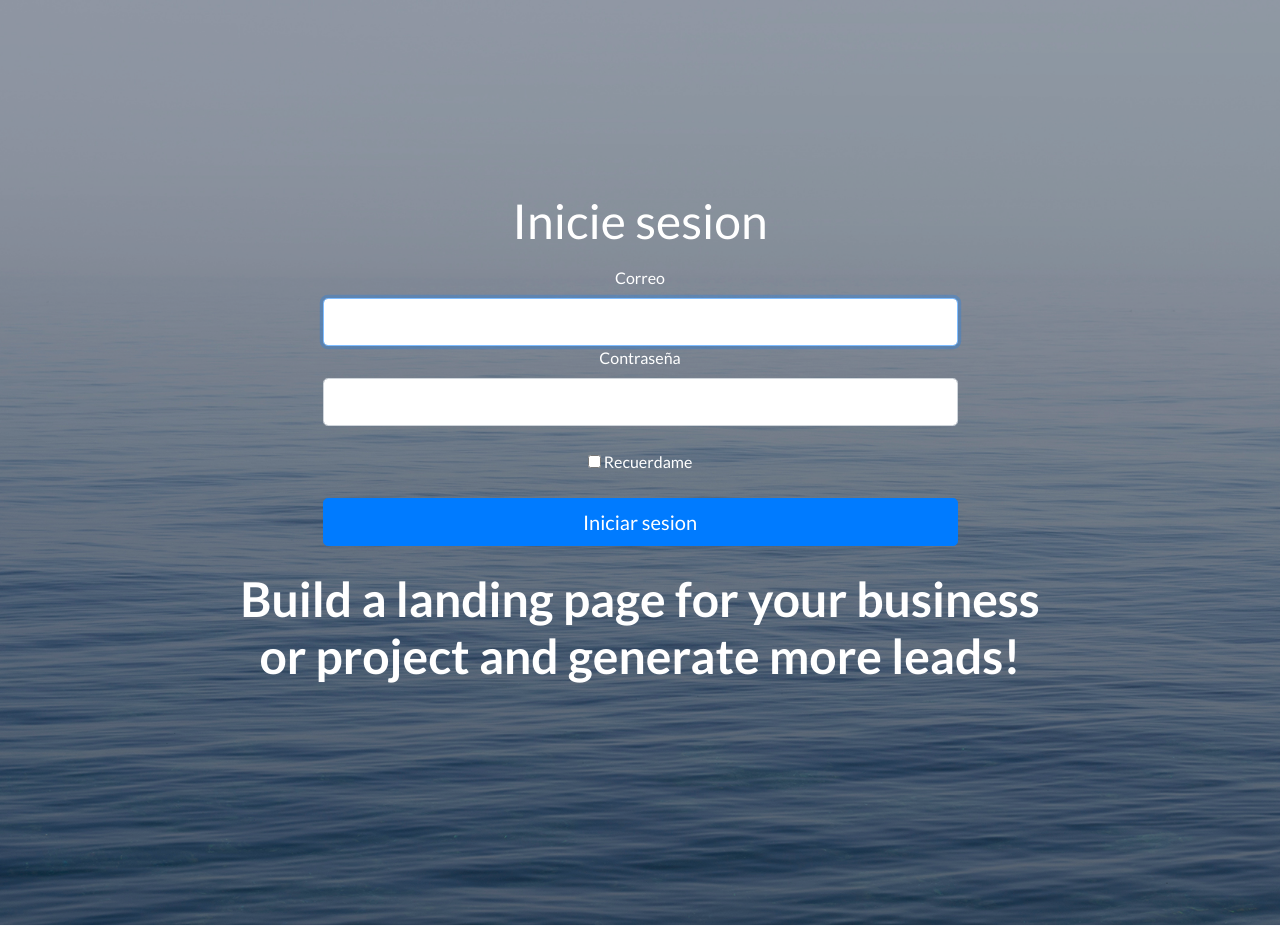
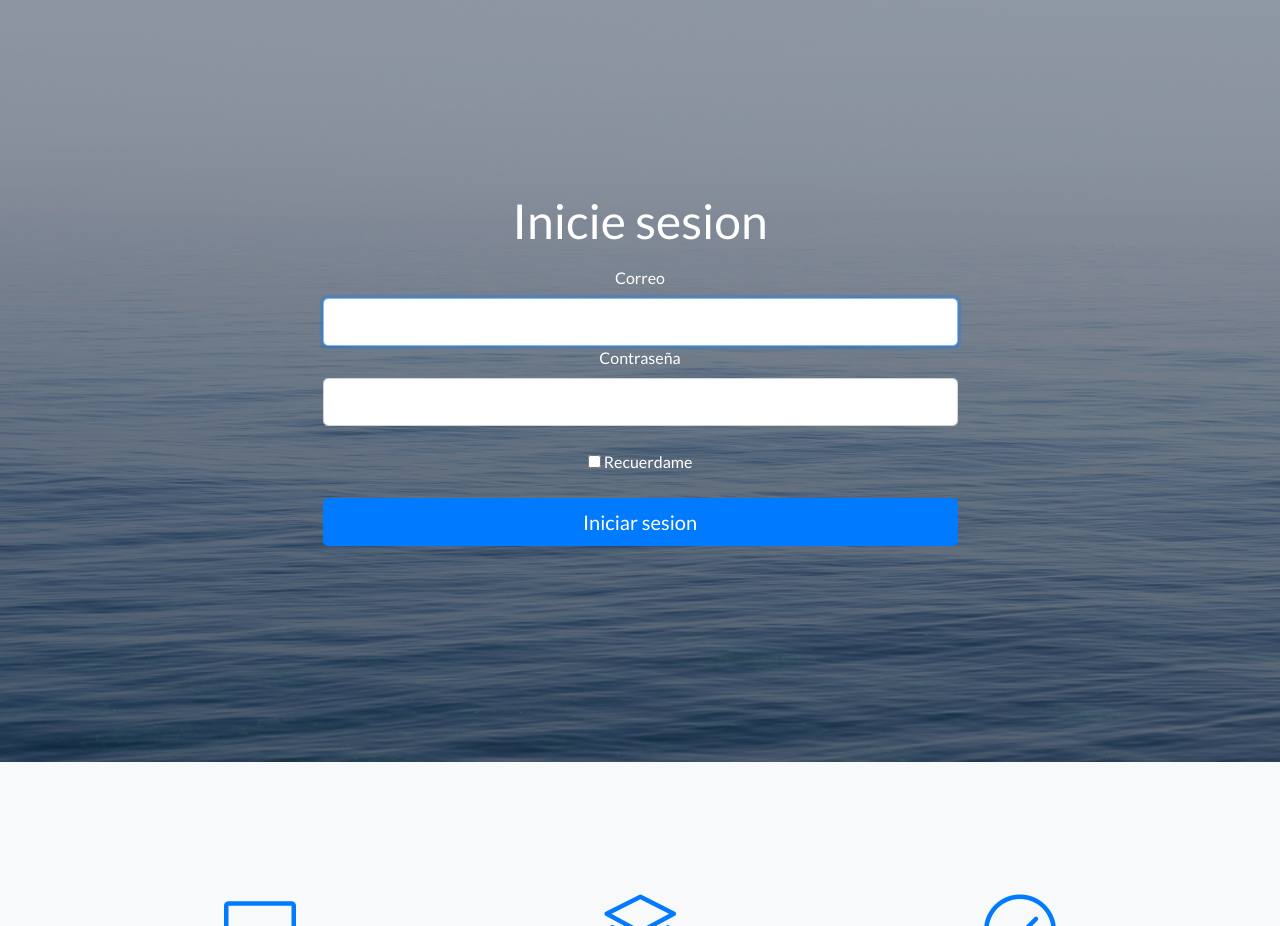
Before and after one commit to stevenvo780/Sue-oDorado, a Symfony app: template templates/security/login.html.twig in a window 1280 px wide. Shown: the part 56-982 px from the top of the page. Run offline with Twig, Linux system fonts and the light colour scheme; the template is opened without the code that fills it, so the values that code supplies are empty; some libraries are stand-ins or nearby versions.

Commit message:
cambio de prueva

```diff
--- a/templates/security/login.html.twig
+++ b/templates/security/login.html.twig
@@ -59,9 +59,7 @@
       </div>
     </div>
     <br>
-    <div class="col-xl-9 mx-auto">
-      <h1 class="mb-5">Build a landing page for your business or project and generate more leads!</h1>
-    </div>
+
   </div>
 </header>
 
```
